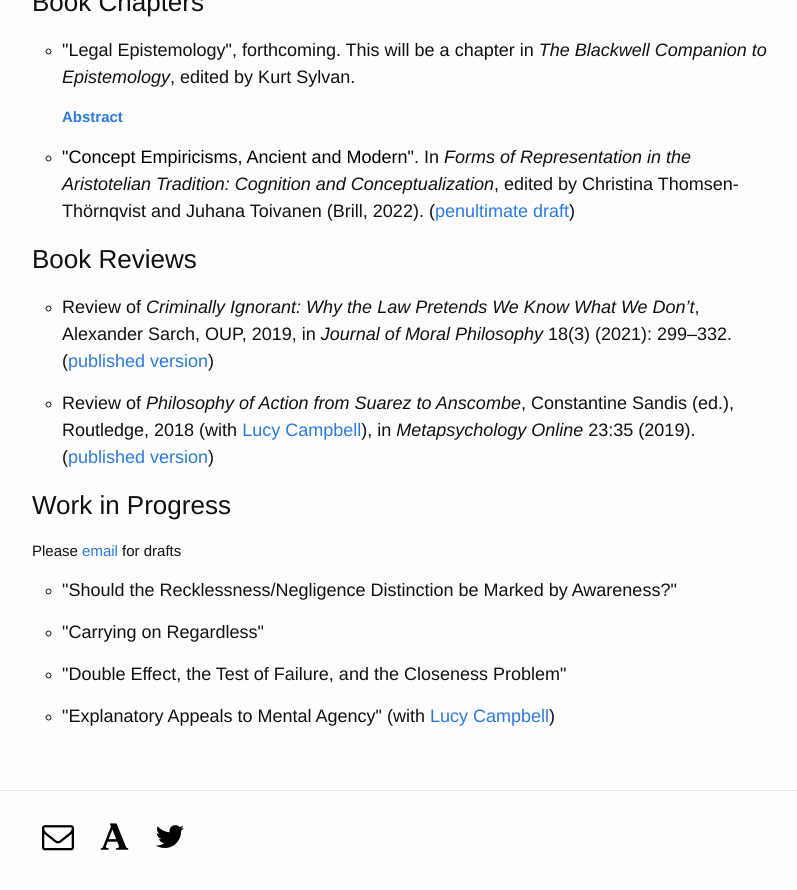
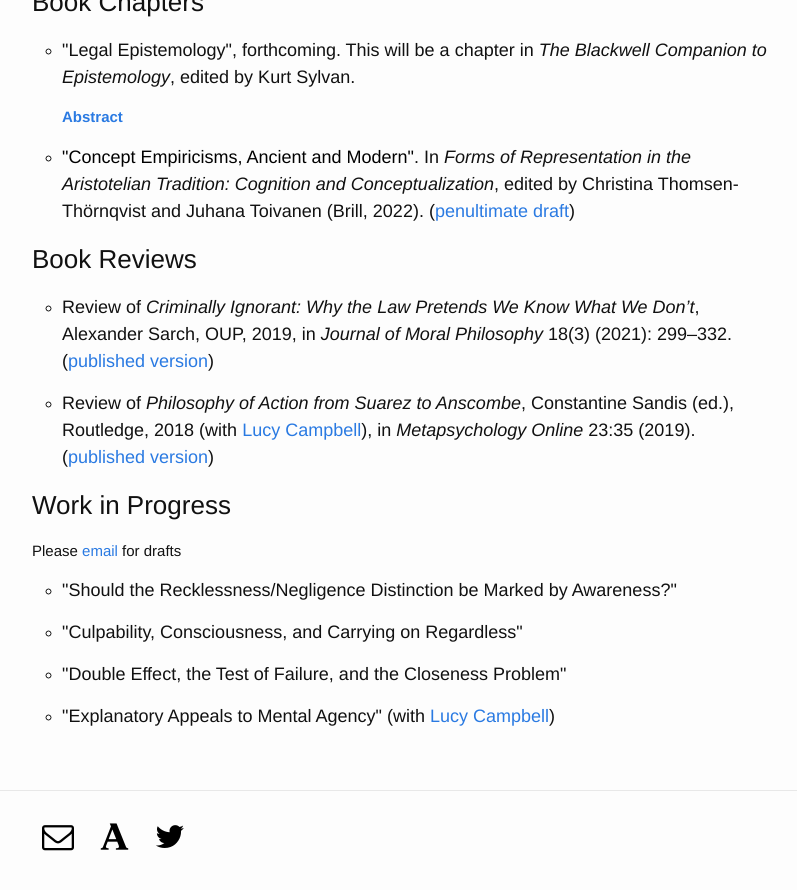
Before and after one commit to alexandergreenberg/alexandergreenberg.github.io, a Jekyll site: the page built from pages/01_Publications.html, in a window 1280 px wide and 900 px high, scrolled down 918 px. Shown: the top 890 px of the window, without its empty margins (238-1035 px from the left). Built offline with Jekyll 4.4.1, drawn with Linux system fonts in a browser that asks for light colours; some web fonts are replaced.

Commit message:
Update 01_Publications.html

```diff
--- a/pages/01_Publications.html
+++ b/pages/01_Publications.html
@@ -79,7 +79,7 @@ return true;
     <h4>"Should the Recklessness/Negligence Distinction be Marked by Awareness?"</h4>
   </li>
   <li>
-    <h4>"Carrying on Regardless"</h4>
+    <h4>"Culpability, Consciousness, and Carrying on Regardless"</h4>
   </li>
    <li>
     <h4>"Double Effect, the Test of Failure, and the Closeness Problem"</h4>
```
